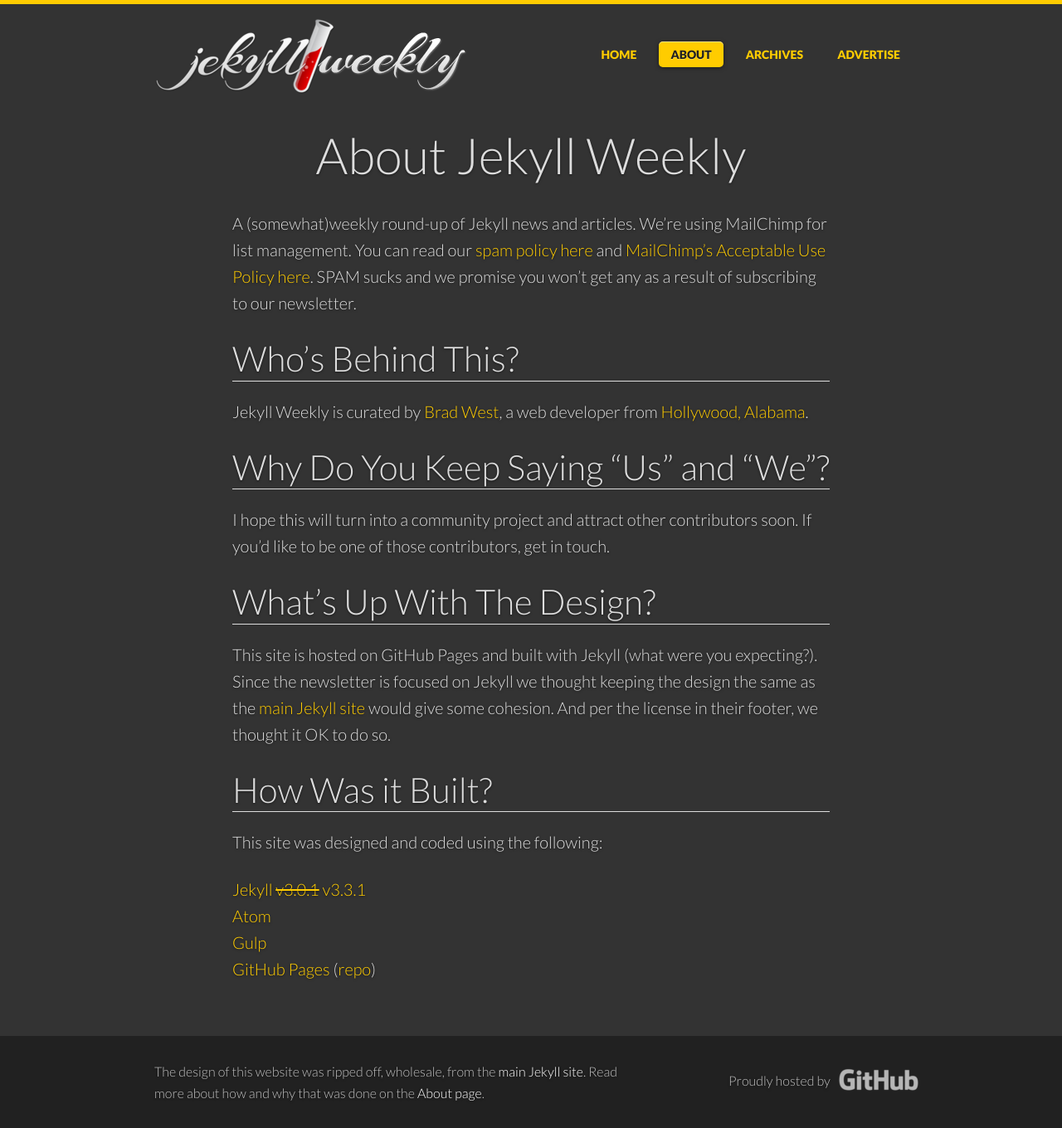
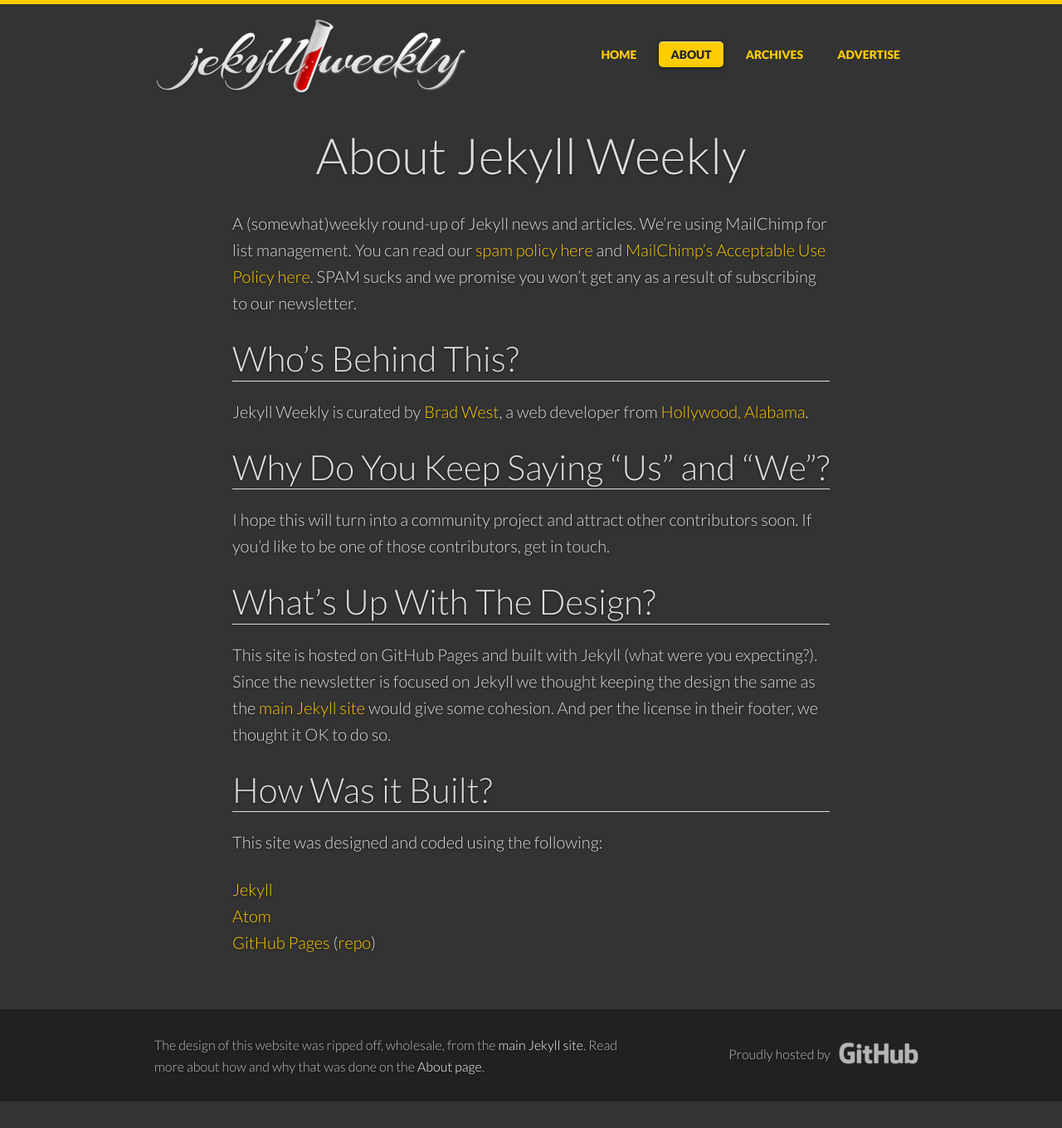
Before and after one commit to jekyllweekly/jekyllweekly.github.io, a Jekyll site: the page built from _pages/about.md, in a window 1280 px wide. Shown: the whole page at 83% size. Built offline with Jekyll 4.4.1, drawn with Linux system fonts in a browser that asks for light colours; nearby versions of some CDN libraries; after the commit the page ends 1328 px from its top, so only the background shows below that.

Commit message:
Update about.md

```diff
--- a/_pages/about.md
+++ b/_pages/about.md
@@ -24,7 +24,6 @@
 
 This site was designed and coded using the following:
 
-[Jekyll ~~v3.0.1~~ v3.3.1](https://github.com/jekyll/jekyll) \\
+[Jekyll](https://jekyllrb.com/) \\
 [Atom](https://atom.io/) \\
-[Gulp](http://gulpjs.com/) \\
-[GitHub Pages](https://pages.github.com/) ([repo](https://github.com/jekyllweekly/jekyllweekly.com))
+[GitHub Pages](https://pages.github.com/) ([repo](https://github.com/jekyllweekly/jekyllweekly.github.io))
```
